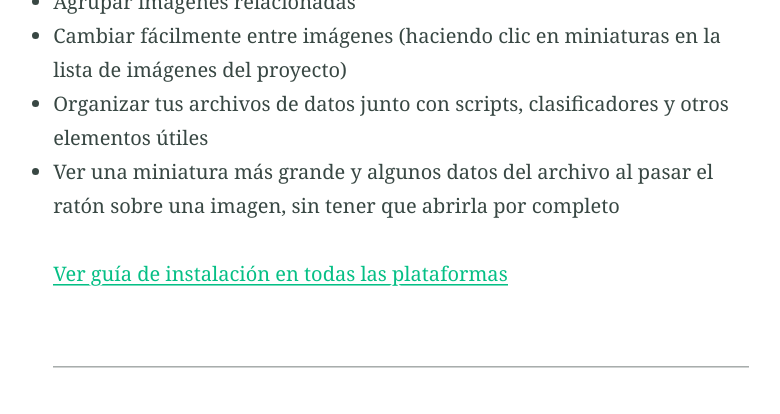
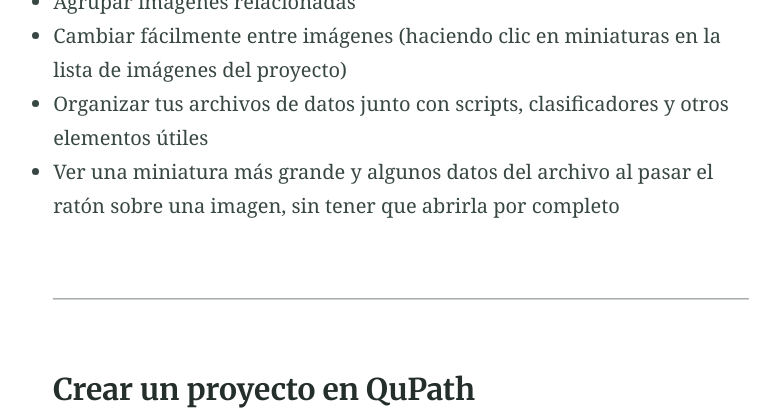
Before and after one commit to acnilo/202411_LNMA_IA-mIF, a Jekyll site: the page built from _posts/2024-10-24-QupathProjects.md, in a window 1280 px wide and 900 px high, scrolled down 751 px, cut to the strip 0-414 px from the top of the window. Shown: the whole strip, without its empty margins (239-1019 px from the left). Built offline with Jekyll 4.4.1, drawn with Linux system fonts in a browser that asks for light colours; nearby versions of some CDN libraries.

Commit message:
Update 2024-10-24-QupathProjects.md

```diff
--- a/_posts/2024-10-24-QupathProjects.md
+++ b/_posts/2024-10-24-QupathProjects.md
@@ -19,8 +19,6 @@
     <li>Ver una miniatura más grande y algunos datos del archivo al pasar el ratón sobre una imagen, sin tener que abrirla por completo</li>
 </ul>
 
-[Ver guía de instalación en todas las plataformas](https://qupath.readthedocs.io/en/stable/docs/intro/installation.html)
-
 ---
 ### Crear un proyecto en QuPath
 
```
